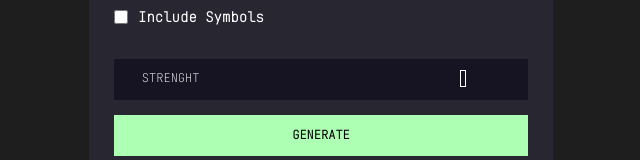
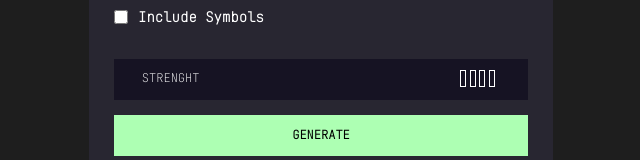
Before and after one commit to Aristeu-Miranda/geradordesenha, a React (Create React App) app: page / in a window 1280 px wide. Shown: the part 433-593 px from the top of the page, without its empty margins (319-959 px from the left). Built offline with nearby package versions, Linux system fonts and the light colour scheme.

Commit message:
Adicionando function de forca

```diff
--- a/src/Components/botao.jsx
+++ b/src/Components/botao.jsx
@@ -3,10 +3,42 @@ import { DivBotao } from "../styled/styled";
 
 export default function Botao({ gerarSenha, algumCheckBoxSelecionado }) {
 
+  function forcaUm() {
 
 
+    return algumCheckBoxSelecionado === true? 'fundo-verde':'valor-forca'
+  }
+
+  function forcaDois() {
+    if(algumCheckBoxSelecionado >= 2) {
+      return 'fundo-verde';
+    }
+    else {
+      return 'valor-forca';
+    }
+  }
+
+  function forcaTres() {
+    if(algumCheckBoxSelecionado >= 3) {
+      return 'fundo-verde';
+    }
+    else {
+      return 'valor-forca';
+    }
+  }
+
+  function forcaQuatro() {
+    if(algumCheckBoxSelecionado >= 4) {
+      return 'fundo-verde';
+    }
+    else {
+      return 'valor-forca';
+    }
+  }
 
   if(algumCheckBoxSelecionado > 0) console.log("Foi selecionado")
+
+
   return (
     <DivBotao>
       <div className="contorno-forca">
@@ -15,8 +47,10 @@ export default function Botao({ gerarSenha, algumCheckBoxSelecionado }) {
             <p>STRENGHT</p>
           </div>
           <div className="valores-forca">
-              <div className="valor-forca"></div>
-
+              <div className={forcaUm()}></div>
+              <div className={forcaUm()}></div>
+              <div className={forcaTres()}></div>
+              <div className={forcaQuatro()}></div>
           </div>
         </div>
         <div className="generate">
--- a/src/styled/styled.js
+++ b/src/styled/styled.js
@@ -249,6 +249,13 @@ export const DivBotao = styled.div`
     height: 17px;
 }
 
+.fundo-verde {
+    background-color: #ADFFB3;
+    border: 1px solid #fff;
+    width: 6px;
+    height: 17px;
+}
+
 .generate {
     width: 100%;
     height: 41px;
```
